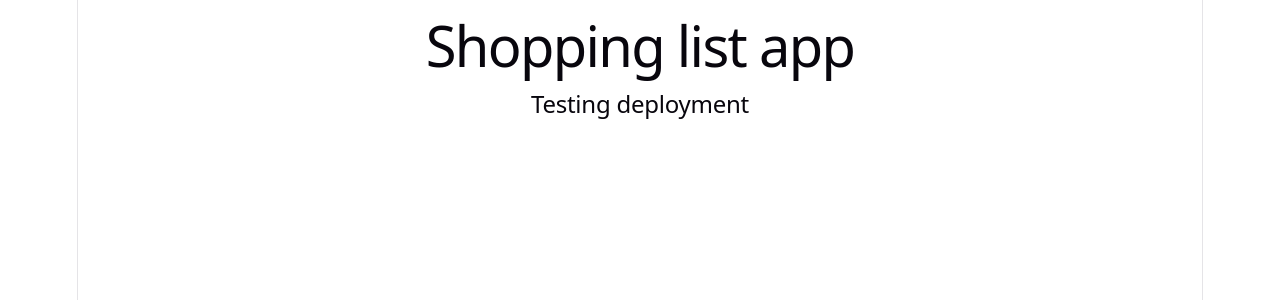
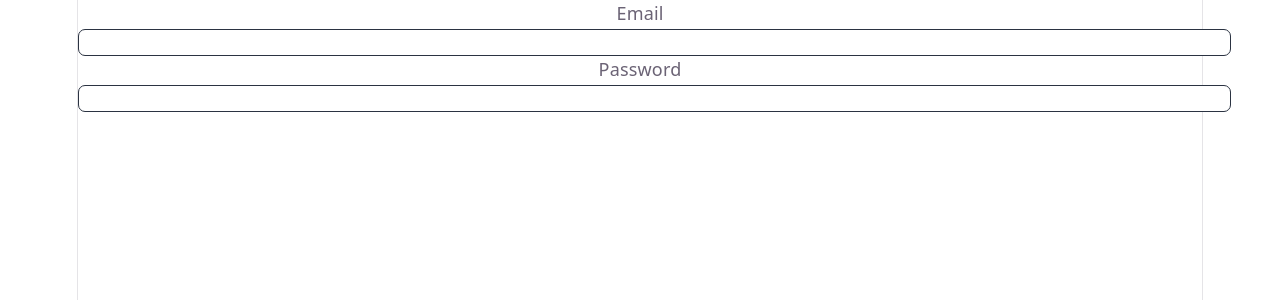
Before and after one commit to Samukelokhathi/Shopping-List-App-React-Ts, a React (Vite) app: page / in a window 1280 px wide. Shown: the top 300 px of the page. Built offline with nearby package versions, Linux system fonts and the light colour scheme.

Commit message:
Added input component

```diff
--- a/src/App.tsx
+++ b/src/App.tsx
@@ -1,8 +1,9 @@
+import Login from "./pages/login/Login";
+
 export default function App() {
   return (
     <div>
-      <h1>Shopping list app</h1>
-      <h2>Testing deployment </h2>
+      <Login />
     </div>
   );
 }
--- a/src/components/input/Input.module.css
+++ b/src/components/input/Input.module.css
@@ -1,9 +1,7 @@
 .input-btn-container {
-    /* border: 3px solid blue; */
     height: 8vh;
     display: flex;
     border: 1px solid #ff0f0f;
-    align-items: center;
     gap: 3rem;
 }
 
@@ -21,7 +19,6 @@
 .input-label-container{
     display: flex;
     border: 2p solid blue;
-    /* background-color: rebeccapurple; */
     height: 7vh;
     gap: 3px;
     flex-direction: column;
--- a/src/components/input/Input.tsx
+++ b/src/components/input/Input.tsx
@@ -4,32 +4,31 @@ import inputStyle from "./Input.module.css";
 type InputProps = {
   id?: string;
   value?: string;
-  onChange: React.ChangeEventHandler<HTMLInputElement>;
   style?: React.CSSProperties;
   label: string;
   error?: string;
   name?: string;
+  type?: string;
 };
 
 export const Input: React.FC<InputProps> = ({
   id,
   value,
-  onChange,
   style,
   label,
   error,
   name,
+  type,
 }) => {
   return (
     <div className={inputStyle["input-label-container"]}>
       <label className={inputStyle["input-label"]}>{label}</label>
       <input
         name={name}
-        type="text"
+        type={type || "text"}
         id={id}
         style={style}
         value={value}
-        onChange={onChange}
         className={inputStyle.input}
       />
       {error && <span className={inputStyle["input-error"]}>{error}</span>}
--- a/src/pages/login/Login.tsx
+++ b/src/pages/login/Login.tsx
@@ -0,0 +1,10 @@
+import React from "react";
+import { Input } from "../../components/input/Input";
+export default function Login() {
+  return (
+    <div>
+      <Input label="Email" type="email" />
+      <Input label="Password" type="password" />
+    </div>
+  );
+}
```
Also changed, not shown: 1 other file (tests, documents, lock files or other folders).
